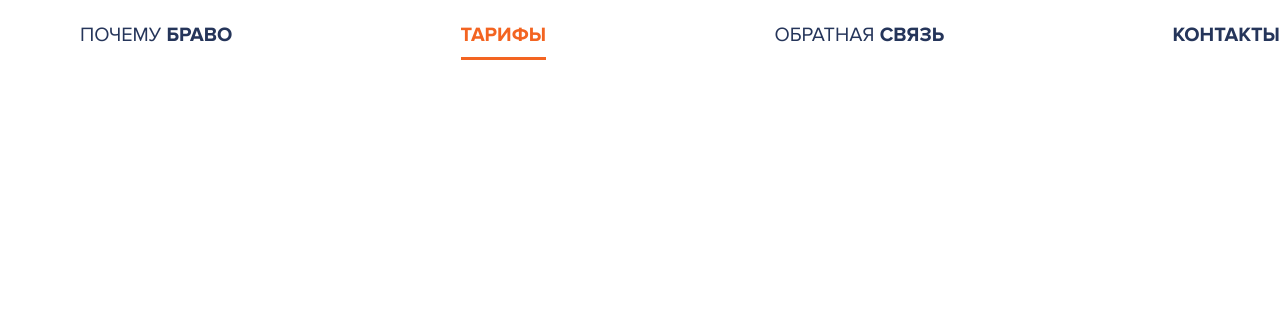
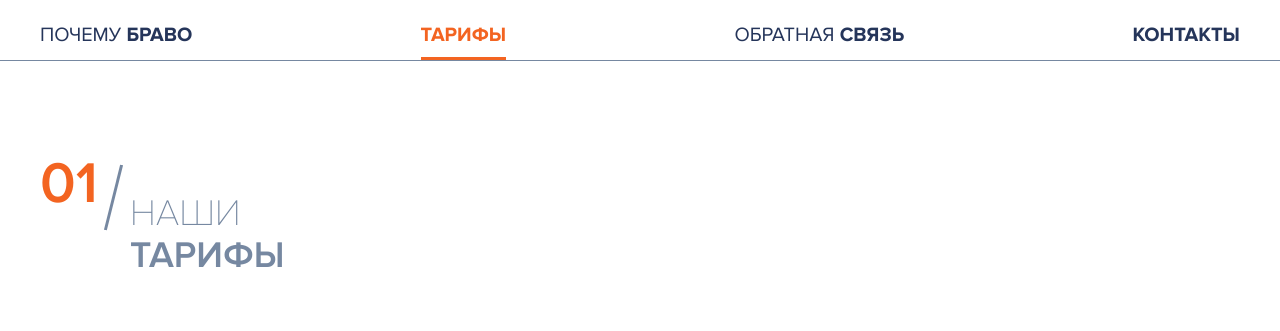
Before and after one commit to OksanaStepanenkoWeb/Taxi_Bravo, a website: page index.html in a window 1280 px wide. Drawn offline with Linux system fonts and the light colour scheme.

Commit message:
add tarrifs info

```diff
--- a/assets/scss/base/_color.scss
+++ b/assets/scss/base/_color.scss
@@ -3,3 +3,4 @@ $black: #000000;
 $orange: #f36421;
 $blue: #7688a1;
 $dark_blue: #25355a;
+$gray: #7688a1;
--- a/assets/scss/content/customer_tariffs/_main-nav.scss
+++ b/assets/scss/content/customer_tariffs/_main-nav.scss
@@ -1,5 +1,6 @@
 main {
   box-sizing: border-box;
+  padding: 0;
 }
 
 .main-nav {
@@ -13,7 +14,6 @@ main {
       font-size: 20px;
       color: $dark_blue;
       text-transform: uppercase;
-      padding-bottom: 10px;
       padding-top: 24px;
 
       &_page_tariffs {
--- /dev/null
+++ b/assets/scss/content/customer_tariffs/_tariffs-info.scss
@@ -0,0 +1,45 @@
+.tariffs-wrapper {
+   width: 100%;
+   border-top: 1px solid $gray;
+}
+
+.tariffs-info {
+   width: 100%;
+   max-width: 1200px;
+   margin: 0 auto;
+   position: relative;
+   padding-top: 90px;
+   padding-bottom: 50px;
+
+   &__number {
+      font-size: 58px;
+      color: $orange;
+   }
+
+   &__wrap-text {
+     margin-left: 90px;
+     margin-top: -25px;
+   }
+
+   &__text {
+      @include f_proxima_100;
+      font-size: 37px;
+      color: $gray;
+      text-transform: uppercase;
+
+
+    &_bolder {
+        @include f_proxima_600;
+    }
+  }
+
+   &__separator {
+     height: 3px;
+     width: 67px;
+     background-color: $gray;
+     transform: rotate(104deg);
+     position: absolute;
+     top: 135px;
+     left: 40px;
+   }
+}
--- a/assets/scss/main.scss
+++ b/assets/scss/main.scss
@@ -16,4 +16,5 @@
 // Home
 "content/home/top-content",
 "content/customer_tariffs/main-nav",
+"content/customer_tariffs/tariffs-info",
 "content/customer_tariffs/our-tariffs";
--- a/index.html
+++ b/index.html
@@ -16,6 +16,15 @@
       <a href="#" class="main-nav__item">Обратная <b>связь</b></a>
       <a href="#" class="main-nav__item"><b>Контакты</b></a>
     </nav>
+    <div class="tariffs-wrapper">
+      <div class="tariffs-info">
+        <p class="tariffs-info__number">01</p>
+        <div class="tariffs-info__separator"></div>
+        <div class="tariffs-info__wrap-text">
+          <p class="tariffs-info__text">Наши<br><b class="tariffs-info__text tariffs-info__text_bolder">тарифы</b></p>
+        </div>
+      </div>
+    </div>
   </main>
   <script type="text/javascript" src="assets/js/libs.min.js"></script>
   <script type="text/javascript" src="assets/js/main.min.js"></script>
```
Also changed, not shown: assets/css/main.min.css, 2 other files.
